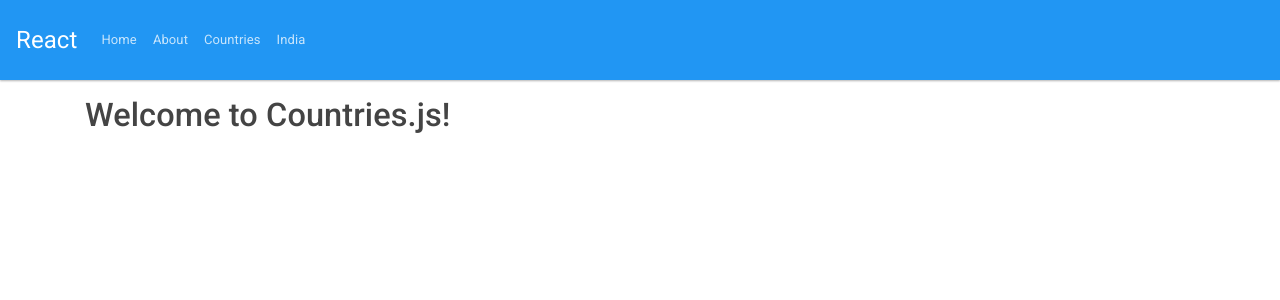
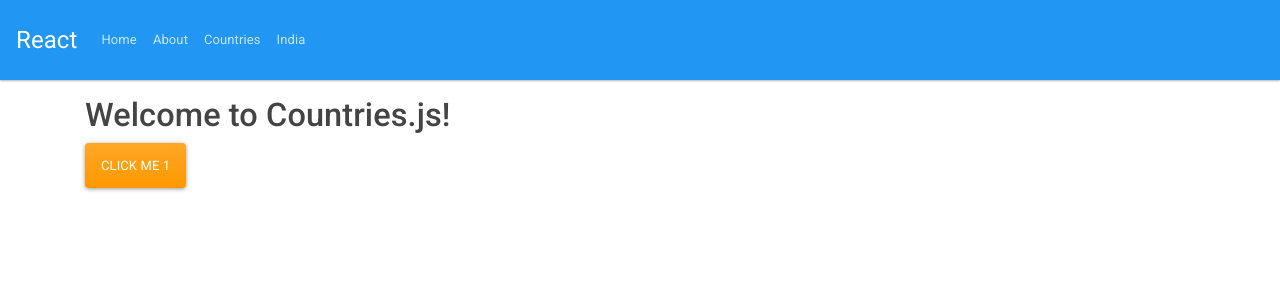
Before and after one commit to vigneshwaran-chandrasekaran/react-next-js-server-side-rendering, a Next.js app: page /countries in a window 1280 px wide. Shown: the top 300 px of the page. Built offline with nearby package versions, Linux system fonts and the light colour scheme; no server answers.

Commit message:
runtime onclick button click event handled

```diff
--- a/pages/countries/index.js
+++ b/pages/countries/index.js
@@ -1,9 +1,37 @@
+import { useEffect, useState } from "react";
+import fetch from "isomorphic-unfetch";
 import Layout from "../../components/Layout";
 
 function Countries() {
+  const [count, setCount] = useState(1);
+
+  useEffect(() => {
+    let a = getDataFromServer();
+    console.log({ a });
+  }, [count]);
+
+  function handleBtnClick() {
+    setCount(count + 1);
+    console.log("handleBtnClick", count);
+  }
+
+  async function getDataFromServer() {
+    const currencyRates = await fetch(
+      `https://jsonplaceholder.typicode.com/posts/${count}`
+    )
+      .then(r => r.json())
+      .then(data => data);
+    return {
+      currencyRates
+    };
+  }
+
   return (
     <Layout>
       <h1>Welcome to Countries.js!</h1>
+      <button className="btn btn-warning" onClick={handleBtnClick}>
+        Click me {count}
+      </button>
     </Layout>
   );
 }
```
